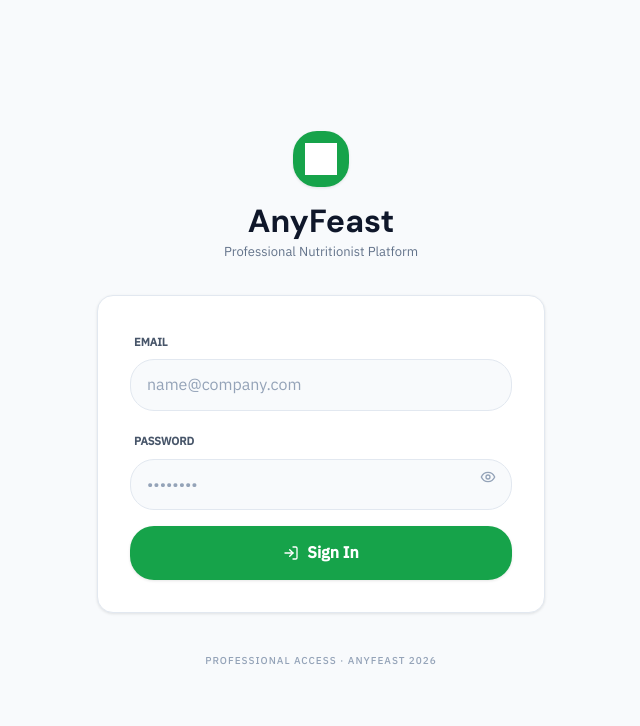
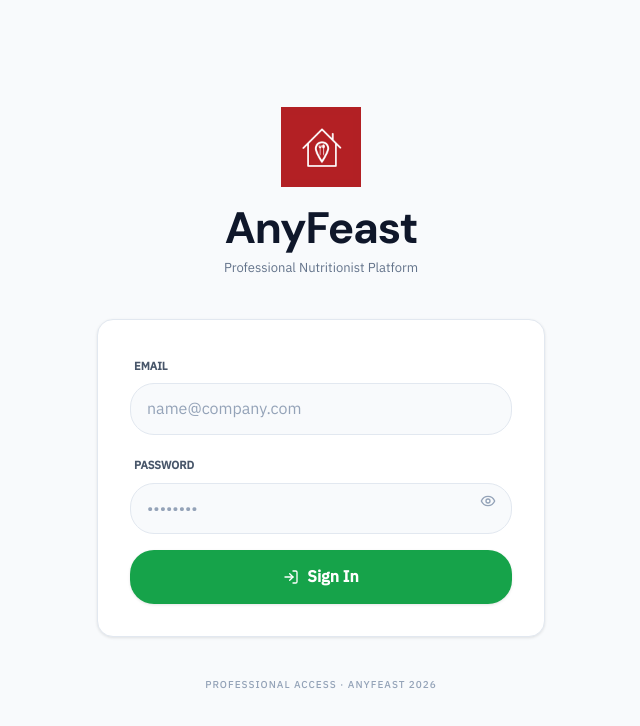
Before and after one commit to AnyFeast-Web/AnyFeast, a React (Vite) app in the folder frontend/: page /login in a window 1280 px wide. Shown: the top 726 px of the page, without its empty margins (319-959 px from the left). Built offline with nearby package versions, Linux system fonts and the light colour scheme; no server answers.

Commit message:
login pic

```diff
--- a/frontend/src/pages/Auth/LoginPage.tsx
+++ b/frontend/src/pages/Auth/LoginPage.tsx
@@ -37,12 +37,12 @@ export function LoginPage() {
         className="w-full max-w-md">
 
         {/* Logo Section */}
-        <div className="flex flex-col items-center mb-8">
-          <div className="w-14 h-14 bg-brand-primary rounded-xl flex items-center justify-center mb-4 shadow-sm">
-            <img src="/logo.png" alt="Logo" className="w-8 h-8 object-contain brightness-0 invert" />
+        <div className="flex flex-col items-center mb-10">
+          <div className="mb-4">
+            <img src="/logo.png" alt="AnyFeast Logo" className="w-20 h-20 object-contain" />
           </div>
-          <h1 className="text-2xl font-display font-bold text-slate-900">{APP_NAME}</h1>
-          <p className="text-slate-500 text-sm mt-0.5">{APP_TAGLINE}</p>
+          <h1 className="text-3xl font-display font-bold text-slate-900 tracking-tight">{APP_NAME}</h1>
+          <p className="text-slate-500 text-sm mt-1">{APP_TAGLINE}</p>
         </div>
 
         <div className="bg-white border border-slate-200 rounded-2xl p-8 shadow-sm">
```
